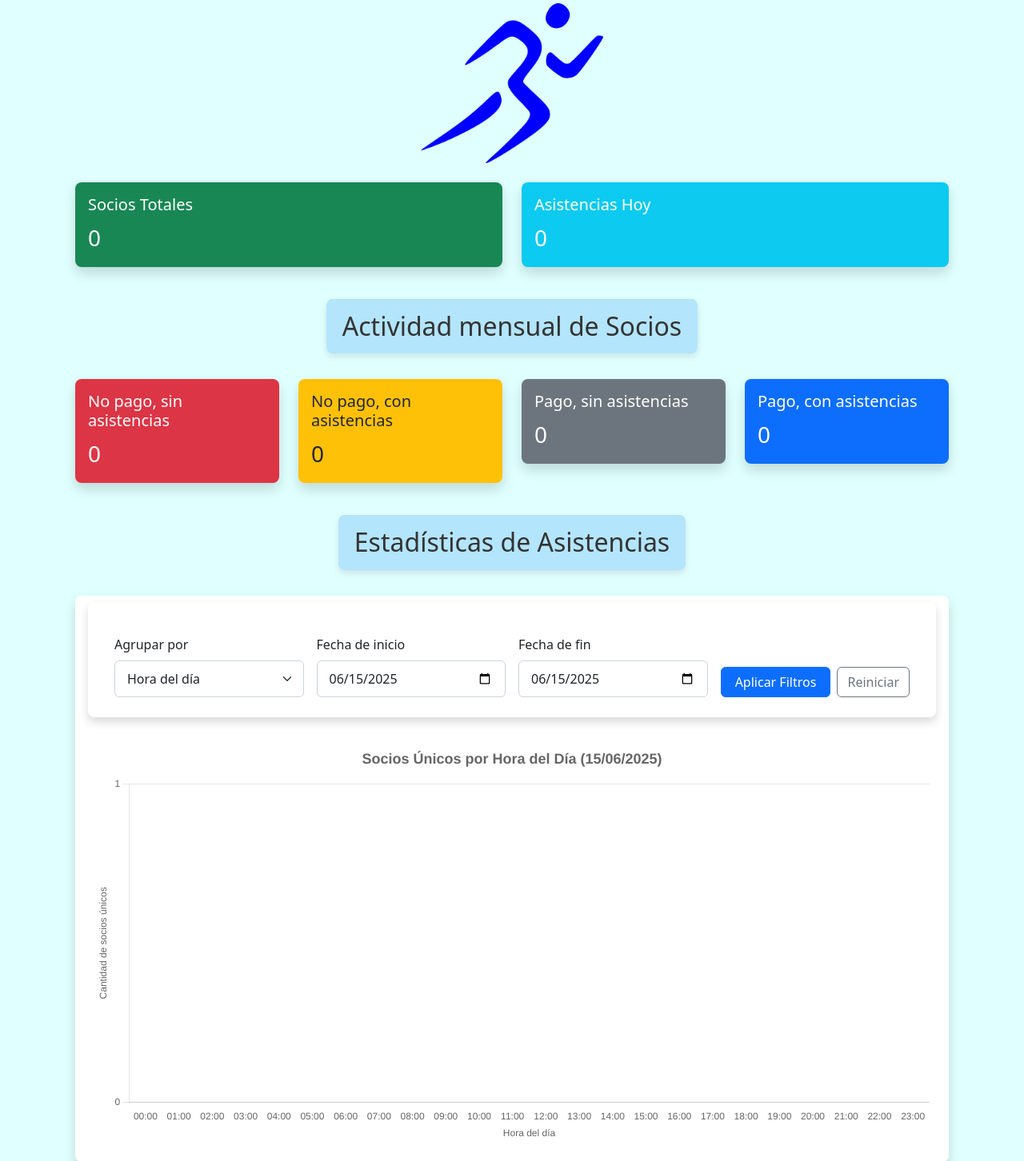
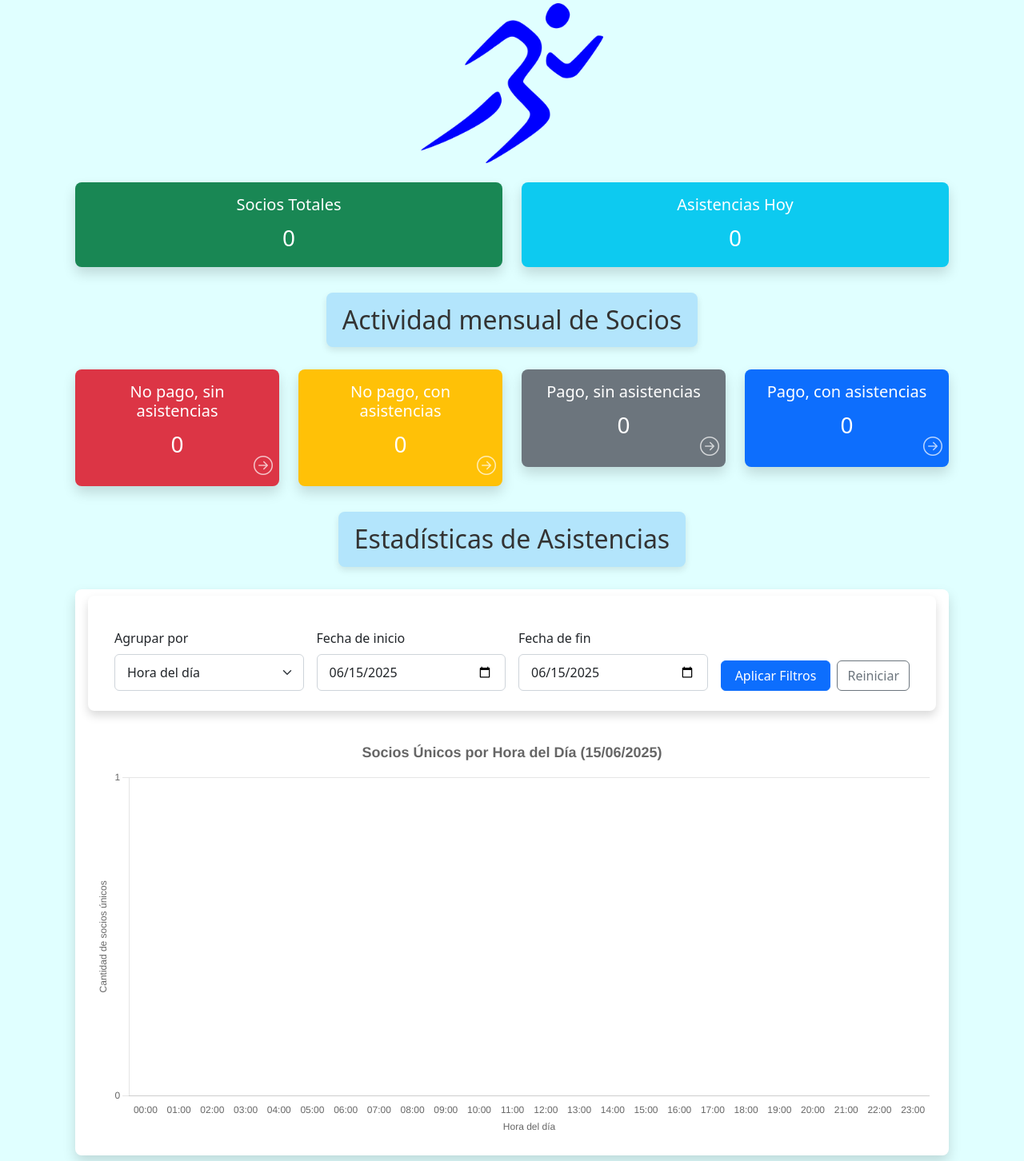
Before and after one commit to AgustinNormand/gymapp, a Django app: page / in a window 1280 px wide. Shown: the part 96-1548 px from the top of the page at 80% size. Run offline with Django 5.2, Linux system fonts and the light colour scheme; data that the repository does not hold is empty; some libraries are stand-ins or nearby versions.

Commit message:
Visual fixes to home buttons

```diff
--- a/templates/home.html
+++ b/templates/home.html
@@ -3,6 +3,29 @@
 {% block title %}Inicio - CINAF{% endblock %}
 
 {% block content %}
+
+<style>
+    .btn-hover {
+        transition: transform 0.2s, box-shadow 0.2s;
+        cursor: pointer;
+    }
+
+    .btn-hover:hover {
+        transform: translateY(-5px);
+        box-shadow: 0 10px 20px rgba(0,0,0,0.2) !important;
+    }
+
+    .btn-hover .bi-arrow-right-circle {
+        font-size: 1.5rem;
+        opacity: 0.7;
+        transition: opacity 0.2s, transform 0.2s;
+    }
+
+    .btn-hover:hover .bi-arrow-right-circle {
+        opacity: 1;
+        transform: translateX(5px);
+    }
+</style>
 
 {% load static %}
 
@@ -18,8 +41,8 @@
         <div class="col-md-6">
             <div class="card text-white bg-success mb-3 shadow">
                 <div class="card-body">
-                    <h5 class="card-title">Socios Totales</h5>
-                    <p class="card-text fs-3">{{ total_socios }}</p>
+                    <h5 class="card-title text-center">Socios Totales</h5>
+                    <p class="card-text fs-3 text-center">{{ total_socios }}</p>
                 </div>
             </div>
         </div>
@@ -27,54 +50,66 @@
         <div class="col-md-6">
             <div class="card text-white bg-info mb-3 shadow">
                 <div class="card-body">
-                    <h5 class="card-title">Asistencias Hoy</h5>
-                    <p class="card-text fs-3">{{ asistencias_hoy }}</p>
+                    <h5 class="card-title text-center">Asistencias Hoy</h5>
+                    <p class="card-text fs-3 text-center">{{ asistencias_hoy }}</p>
                 </div>
             </div>
         </div>
     </div>
 
-    <div class="text-center mt-4 mb-2">
+    <div class="text-center mt-3 mb-1">
         <h2>Actividad mensual de Socios</h2>
     </div>
 
     <div class="row">
         <div class="col-md-6 col-lg-3">
             <a href="?grupo=no_pago_sin_asistencia{% if filtro %}&filtro={{ filtro }}{% endif %}" class="text-decoration-none">
-                <div class="card bg-danger text-white mb-3 shadow">
+                <div class="card bg-danger text-white mb-3 shadow position-relative btn-hover">
                     <div class="card-body">
-                        <h5 class="card-title">No pago, sin asistencias</h5>
-                        <p class="card-text fs-3">{{ socios_no_pago_sin_asistencia }}</p>
+                        <h5 class="card-title text-center">No pago, sin asistencias</h5>
+                        <p class="card-text fs-3 text-center">{{ socios_no_pago_sin_asistencia }}</p>
+                        <div class="position-absolute bottom-0 end-0 p-2">
+                            <i class="bi bi-arrow-right-circle"></i>
+                        </div>
                     </div>
                 </div>
             </a>
         </div>
         <div class="col-md-6 col-lg-3">
             <a href="?grupo=no_pago_con_asistencia{% if filtro %}&filtro={{ filtro }}{% endif %}" class="text-decoration-none">
-                <div class="card bg-warning text-dark mb-3 shadow">
+                <div class="card bg-warning text-white mb-3 shadow position-relative btn-hover">
                     <div class="card-body">
-                        <h5 class="card-title">No pago, con asistencias</h5>
-                        <p class="card-text fs-3">{{ socios_no_pago_con_asistencia }}</p>
+                        <h5 class="card-title text-center">No pago, con asistencias</h5>
+                        <p class="card-text fs-3 text-center">{{ socios_no_pago_con_asistencia }}</p>
+                        <div class="position-absolute bottom-0 end-0 p-2">
+                            <i class="bi bi-arrow-right-circle"></i>
+                        </div>
                     </div>
                 </div>
             </a>
         </div>
         <div class="col-md-6 col-lg-3">
             <a href="?grupo=pago_sin_asistencia{% if filtro %}&filtro={{ filtro }}{% endif %}" class="text-decoration-none">
-                <div class="card bg-secondary text-white mb-3 shadow">
+                <div class="card bg-secondary text-white mb-3 shadow position-relative btn-hover">
                     <div class="card-body">
-                        <h5 class="card-title">Pago, sin asistencias</h5>
-                        <p class="card-text fs-3">{{ socios_con_pago_sin_asistencia }}</p>
+                        <h5 class="card-title text-center">Pago, sin asistencias</h5>
+                        <p class="card-text fs-3 text-center">{{ socios_con_pago_sin_asistencia }}</p>
+                        <div class="position-absolute bottom-0 end-0 p-2">
+                            <i class="bi bi-arrow-right-circle"></i>
+                        </div>
                     </div>
                 </div>
             </a>
         </div>
         <div class="col-md-6 col-lg-3">
             <a href="?grupo=pago_con_asistencia{% if filtro %}&filtro={{ filtro }}{% endif %}" class="text-decoration-none">
-                <div class="card bg-primary text-white mb-3 shadow">
+                <div class="card bg-primary text-white mb-3 shadow position-relative btn-hover">
                     <div class="card-body">
-                        <h5 class="card-title">Pago, con asistencias</h5>
-                        <p class="card-text fs-3">{{ socios_con_pago_con_asistencia }}</p>
+                        <h5 class="card-title text-center">Pago, con asistencias</h5>
+                        <p class="card-text fs-3 text-center">{{ socios_con_pago_con_asistencia }}</p>
+                        <div class="position-absolute bottom-0 end-0 p-2">
+                            <i class="bi bi-arrow-right-circle"></i>
+                        </div>
                     </div>
                 </div>
             </a>
@@ -155,8 +190,9 @@
         if (grupo && ['no_pago_sin_asistencia', 'no_pago_con_asistencia', 'pago_sin_asistencia', 'pago_con_asistencia'].includes(grupo)) {
             const tableCard = document.querySelector('.card.mt-4.shadow');
             if (tableCard) {
-                // Scroll to show the title of the table
-                const headerOffset = 80; // Adjust this value to control how much of the header is visible
+                // Scroll to show the title of the table but hide the "Actividad mensual de Socios" header
+                // Usar un offset más pequeño para que el header no sea visible
+                const headerOffset = 240; // Valor reducido para ocultar el header de actividad mensual
                 const elementPosition = tableCard.getBoundingClientRect().top;
                 const offsetPosition = elementPosition + window.pageYOffset - headerOffset;
 
@@ -233,7 +269,7 @@
 
     <!-- Gráfico Unificado de Asistencias -->
     <div class="mb-5">
-        <div class="text-center mt-4 mb-2">
+        <div class="text-center mt-3 mb-1">
             <h2>Estadísticas de Asistencias</h2>
         </div>
 
```
